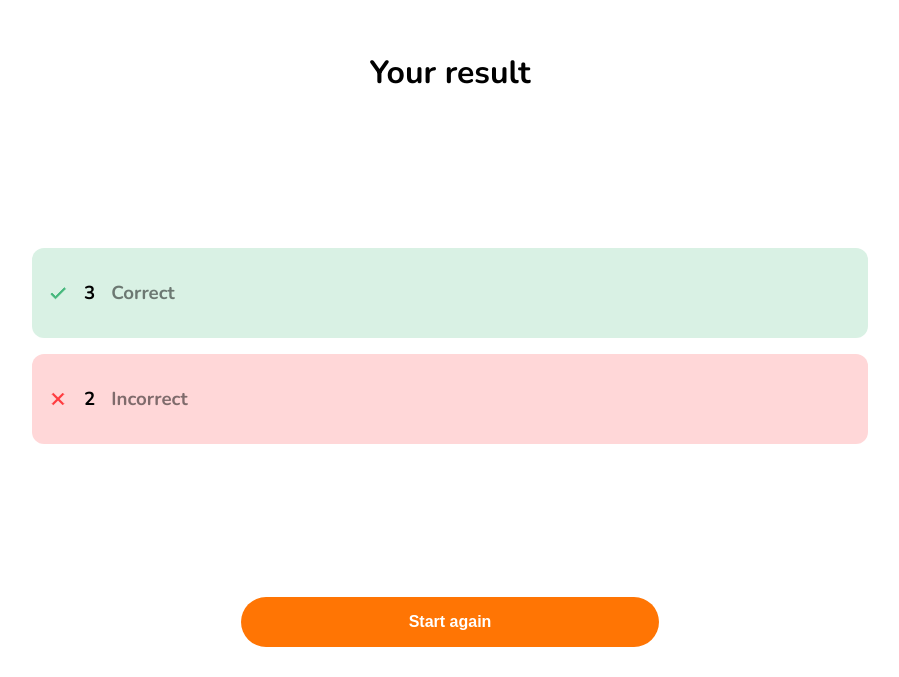
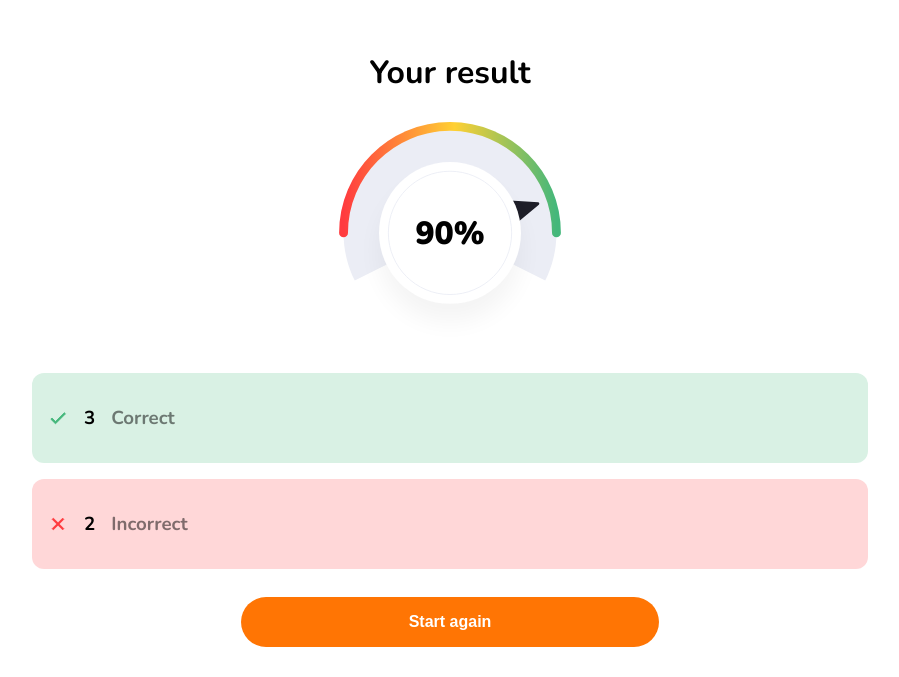
Before and after one commit to AshwinB98/quiz-app, a React (Create React App) app: page /result in a window 1280 px wide. Shown: the part 123-800 px from the top of the page, without its empty margins (190-1089 px from the left). Built offline with nearby package versions, Linux system fonts and the light colour scheme.

Commit message:
added score meter for result page with static values.

```diff
--- a/package.json
+++ b/package.json
@@ -3,12 +3,14 @@
   "version": "0.1.0",
   "private": true,
   "dependencies": {
+    "@reduxjs/toolkit": "^1.9.5",
     "@testing-library/jest-dom": "^5.16.5",
     "@testing-library/react": "^13.4.0",
     "@testing-library/user-event": "^13.5.0",
     "react": "^18.2.0",
     "react-circular-progressbar": "^2.1.0",
     "react-dom": "^18.2.0",
+    "react-redux": "^8.1.1",
     "react-router-dom": "^6.14.1",
     "react-scripts": "5.0.1",
     "styled-components": "^6.0.4",
--- /dev/null
+++ b/src/atoms/result/scoreMeter.jsx
@@ -0,0 +1,44 @@
+import { useMemo } from "react";
+import { styled } from "styled-components";
+import { ReactComponent as Speedometer } from "../../assets/result/speedometer.svg";
+
+const getScoreByPercent = (score, totalScore) => {
+  return (score / totalScore) * 100;
+};
+
+const getAngleUsingScore = (score, totalScore) => {
+  const scorePercent = getScoreByPercent(score, totalScore);
+  const scorePercentByDeg = (scorePercent / 50) * 90;
+  return -90 + scorePercentByDeg;
+};
+
+const ScoreMeter = ({ score, totalScore }) => {
+  const scorePercentage = useMemo(() => {
+    return getScoreByPercent(score, totalScore);
+  }, [score, totalScore]);
+  const angle = useMemo(() => {
+    return getAngleUsingScore(score, totalScore);
+  }, [score, totalScore]);
+
+  return (
+    <>
+      <StyledSpeedometer $angle={angle} height={"14rem"} width={"14rem"} />
+      <ScorePercent>{`${scorePercentage}%`}</ScorePercent>
+    </>
+  );
+};
+
+const StyledSpeedometer = styled(Speedometer)`
+  .needle {
+    transform: ${({ $angle }) => `rotate(${$angle}deg)`};
+    transform-origin: 15.625rem 15.625rem;
+    transition: transform 5s ease-in-out;
+  }
+`;
+
+const ScorePercent = styled.h1`
+  position: absolute;
+  font-weight: 900;
+`;
+
+export default ScoreMeter;
--- a/src/layouts/result/result.layout.jsx
+++ b/src/layouts/result/result.layout.jsx
@@ -1,11 +1,13 @@
 import { useNavigate } from "react-router-dom";
 import Button from "../../atoms/common/button";
 import ResultCard from "../../atoms/result/resultCard";
+import ScoreMeter from "../../atoms/result/scoreMeter";
 import { OuterContainer } from "../quiz/quiz.style";
 import {
   BtnContainer,
   ResultCardContainer,
   ResultContainer,
+  ScoreMeterContainer,
   TitleContainer,
 } from "./result.style";
 
@@ -20,6 +22,9 @@ const Result = () => {
         <TitleContainer>
           <h1>Your result</h1>
         </TitleContainer>
+        <ScoreMeterContainer>
+          <ScoreMeter score={9} totalScore={10} />
+        </ScoreMeterContainer>
         <ResultCardContainer>
           <ResultCard count={3} isCorrect={true} />
           <ResultCard count={2} />
--- a/src/layouts/result/result.style.js
+++ b/src/layouts/result/result.style.js
@@ -29,3 +29,8 @@ export const BtnContainer = styled(Flexbox)`
     }
   }
 `;
+
+export const ScoreMeterContainer = styled(Flexbox)`
+  align-items: center;
+  justify-content: center;
+`;
```
Also changed, not shown: src/assets/result/speedometer.svg (added), 1 other file (tests, documents, lock files or other folders).
